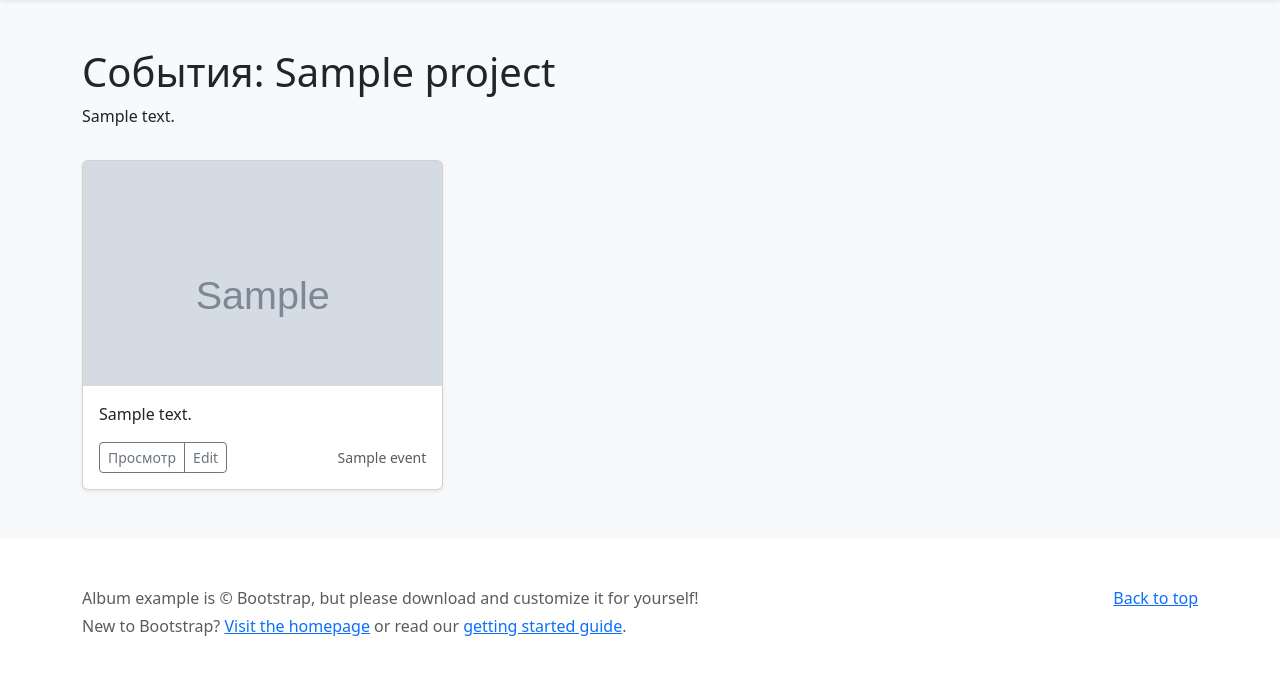
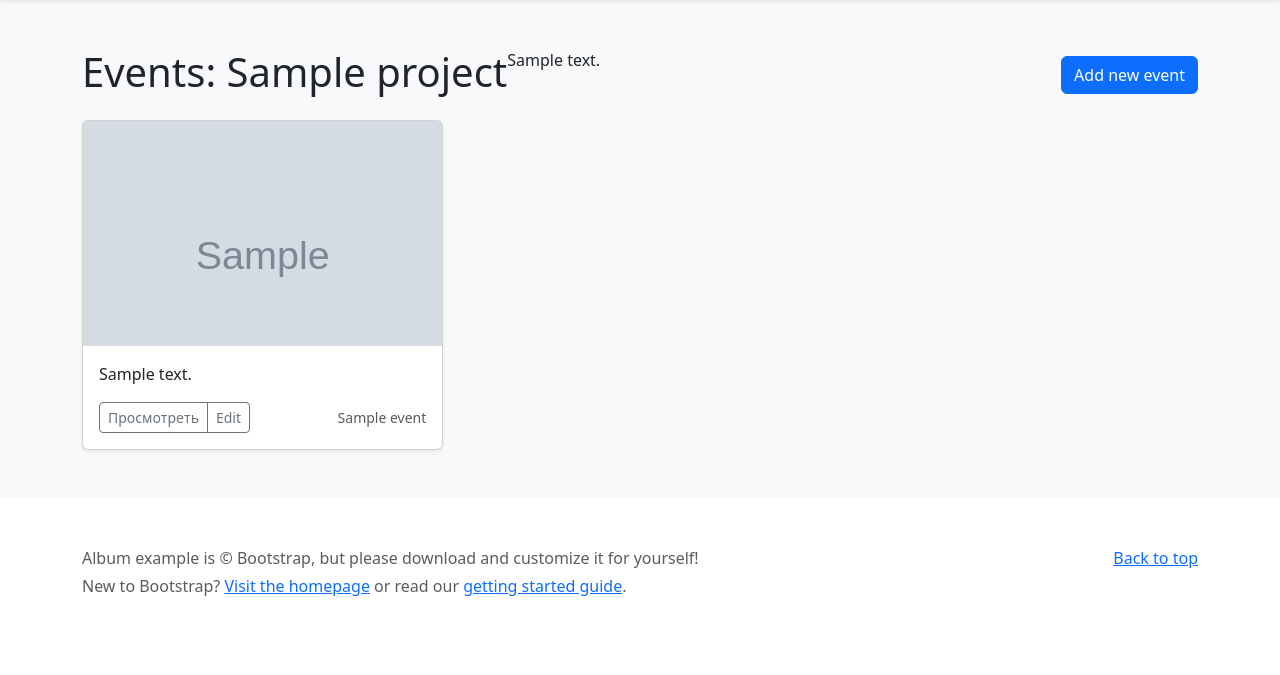
Before and after one commit to permyakovaa/tau_dam, a Django app: page /project/1/ in a window 1280 px wide. Shown: the part 56-731 px from the top of the page. Run offline with Django 4.2, Linux system fonts and the light colour scheme; tables that the repository leaves empty hold one stand-in row (values such as "Sample post"); grey boxes marked "Sample" are stand-in pictures; some libraries are stand-ins or nearby versions.

Commit message:
added add/edit event functionality and translations

```diff
--- a/blog/templates/base_template.html
+++ b/blog/templates/base_template.html
@@ -1,4 +1,5 @@
 {% load bootstrap5 %}
+{% load i18n %}
 
 {% bootstrap_css %}
 {% bootstrap_javascript %}
--- a/blog/templates/project/details.html
+++ b/blog/templates/project/details.html
@@ -2,8 +2,9 @@
 
 {% block title %}
     <div class="col-xl-12">
-        <h1 class="bd-title mt-0">События: {{project.title}}</h1>
-        <p class="bd-lead">{{project.description}}</p>
+        <h1 class="bd-title mt-0 float-start">{{ _('Events') }}: {{project.title}}</h1>
+        <a href="{% url 'event_new' %}" class="btn btn-primary my-2 float-end">{{ _('Add new event') }}</a>
+        <p class="bd-lead float-start">{{project.description}}</p>
     </div>
 {% endblock %}
 
@@ -21,8 +22,8 @@
                           <p class="card-text">{{ event.description }} </p>
                           <div class="d-flex justify-content-between align-items-center">
                                 <div class="btn-group">
-                                  <a href="{% url 'event_details' event.id %}" class="btn btn-sm btn-outline-secondary">Просмотр</a>
-                                  <button type="button" class="btn btn-sm btn-outline-secondary">Edit</button>
+                                  <a href="{% url 'event_details' event.id %}" class="btn btn-sm btn-outline-secondary">{{ _('View') }}</a>
+                                  <a href="{% url 'event_edit' event.id %}" class="btn btn-sm btn-outline-secondary">{{ _('Edit') }}</a>
                                 </div>
                                 <small class="text-muted">{{ event.title }}</small>
                           </div>
--- a/blog/templates/project/list.html
+++ b/blog/templates/project/list.html
@@ -3,7 +3,7 @@
 {% block title %}
     <div class="col-xl-12">
         <h1 class="bd-title mt-0 float-start">Проекты</h1>
-        <a href="{% url 'project_new' %}" class="btn btn-primary my-2 float-end">Добавить проект</a>
+        <a href="{% url 'project_new' %}" class="btn btn-primary my-2 float-end">{{ _('Add new project') }}</a>
     </div>
 {% endblock %}
 {% block content %}
@@ -20,8 +20,8 @@
                           <p class="card-text">{{ project.description|truncatechars:100 }} </p>
                           <div class="d-flex justify-content-between align-items-center">
                                 <div class="btn-group">
-                                  <a href="{% url 'project_details' project.id %}" class="btn btn-sm btn-outline-secondary">Просмотр</a>
-                                  <a href="{% url 'project_edit' project.id %}" class="btn btn-sm btn-outline-secondary">Редактировать</a>
+                                  <a href="{% url 'project_details' project.id %}" class="btn btn-sm btn-outline-secondary">{{ _('View') }}</a>
+                                  <a href="{% url 'project_edit' project.id %}" class="btn btn-sm btn-outline-secondary">{{ _('Edit') }}</a>
                                 </div>
                                 <small class="text-muted">{{project}}</small>
                           </div>
--- a/blog/urls.py
+++ b/blog/urls.py
@@ -1,10 +1,13 @@
 from django.urls import path
 from .views import project_details, project_new, project_edit, projects_list, event_details
+from .views import event_new, event_edit
 
 urlpatterns = [
     path('', projects_list),
     path('project/new/', project_new, name='project_new'),
     path('project/edit/<int:id>/', project_edit, name='project_edit'),
     path('project/<int:id>/', project_details, name='project_details'),
+    path('event/new/', event_new, name='event_new'),
+    path('event/edit/<int:id>/', event_edit, name='event_edit'),
     path('event/<int:id>/', event_details, name='event_details')
 ]
--- a/blog/views.py
+++ b/blog/views.py
@@ -1,7 +1,7 @@
 from django.shortcuts import render
 
 from .models import Project, Event, Directory
-from .forms import ProjectForm
+from .forms import ProjectForm, EventForm
 from django.shortcuts import redirect, get_object_or_404
 
 
@@ -27,7 +27,7 @@ def project_new(request):
     else:
         form = ProjectForm()
 
-    return render(request, 'project/new.html', {'form': form})
+    return render(request, 'project/form.html', {'form': form, 'type': 'new'})
 
 
 def project_edit(request, id):
@@ -42,7 +42,35 @@ def project_edit(request, id):
     else:
         form = ProjectForm(instance=project)
 
-    return render(request, 'project/new.html', {'form': form})
+    return render(request, 'project/form.html', {'form': form, 'type': 'edit'})
+
+
+def event_new(request):
+    if request.method == "POST":
+        form = EventForm(request.POST, request.FILES)
+        if form.is_valid():
+            event = form.save(commit=False)
+            event.save()
+            return redirect('event_details', id=event.pk)
+    else:
+        form = ProjectForm()
+
+    return render(request, 'event/form.html', {'form': form, 'type': 'new'})
+
+
+def event_edit(request, id):
+    event = get_object_or_404(Event, id=id)
+    if request.method == "POST":
+        form = EventForm(request.POST, request.FILES, instance=event)
+        if form.is_valid():
+            event = form.save(commit=False)
+            # post.author = request.user
+            event.save()
+            return redirect('event_details', id=event.pk)
+    else:
+        form = EventForm(instance=event)
+
+    return render(request, 'event/form.html', {'form': form, 'type': 'edit'})
 
 
 def event_details(request, id):
```
Also changed, not shown: atube/settings.py (+12 -2 lines), blog/forms.py (+23 -2 lines), blog/templates/event/details.html (+5 -5 lines), blog/templates/event/form.html (added, +21 -0 lines), blog/templates/project/form.html (added, +21 -0 lines), blog/templates/project/new.html (deleted, +0 -15 lines), README.md, locale/ru/LC_MESSAGES/django.po (added), 1 other file.
